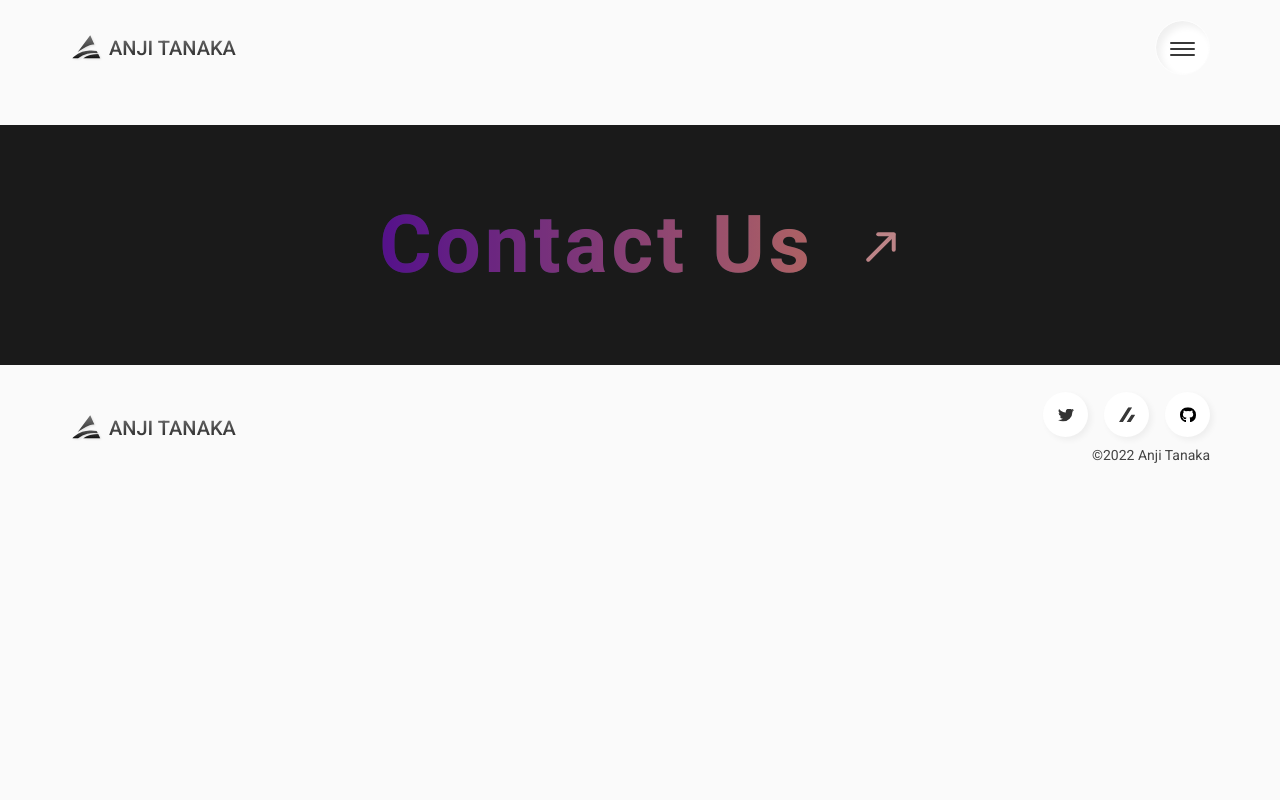
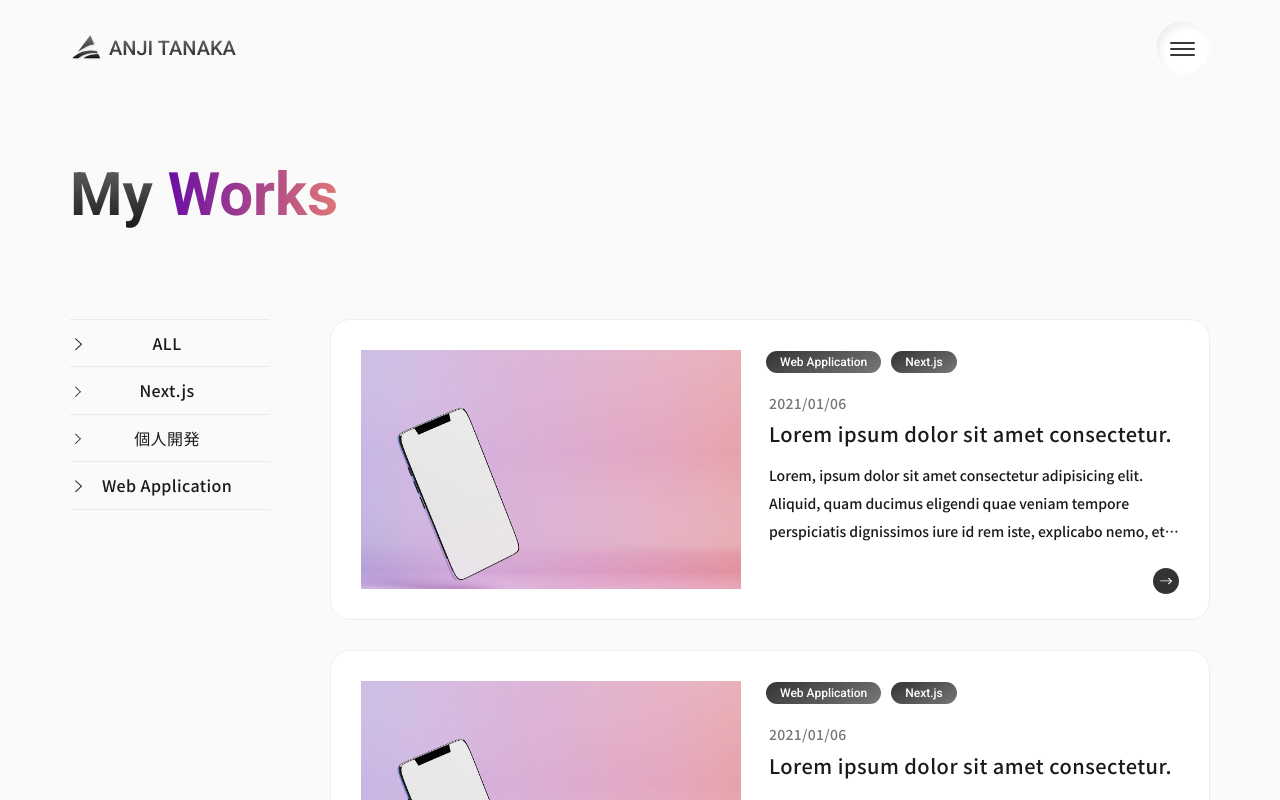
Before and after one commit to anji0114/next-portfolio, a Next.js app: page /works in a window 1280 px wide. Shown: the top 800 px of the page. Built offline with nearby package versions, Linux system fonts and the light colour scheme.

Commit message:
worksページtabまでコーディング完了

```diff
--- a/src/components/About/Profile/index.jsx
+++ b/src/components/About/Profile/index.jsx
@@ -23,10 +23,10 @@ export const Profile = () => {
         <div className="p-about-profile__grid">
           <div className="p-about-profile__heading">
             <h2 className="c-heading02">
-              <span className="c-heading02__text">MY</span>
+              <span className="c-heading02__text">My</span>
               &nbsp;
-              <span className="c-gradient__text-wrap" data-text="PROFILE">
-                <span className="c-gradient__text">PROFILE</span>
+              <span className="c-gradient__text-wrap" data-text="Profile">
+                <span className="c-gradient__text">Profile</span>
               </span>
             </h2>
           </div>
--- a/src/components/About/Skill/index.jsx
+++ b/src/components/About/Skill/index.jsx
@@ -8,11 +8,11 @@ export const Skill = () => {
         <div className="l-container">
           <div className="p-about-skill__heading">
             <h2 className="c-heading02">
-              <span className="c-gradient__text-wrap" data-text="SKILL">
-                <span className="c-gradient__text">SKILL</span>
+              <span className="c-gradient__text-wrap" data-text="Skill">
+                <span className="c-gradient__text">Skill</span>
               </span>
               &nbsp;
-              <span className="c-heading02__text">SET</span>
+              <span className="c-heading02__text">Set</span>
             </h2>
             <SKillPrerequisite />
           </div>
--- /dev/null
+++ b/src/components/Works/Articles/index.jsx
@@ -0,0 +1,51 @@
+import Image from "next/image";
+import thumbnail from "images/home/works.jpg";
+
+const Works = [
+  {
+    title: "実績1",
+  },
+  {
+    title: "実績3",
+  },
+  {
+    title: "実績2",
+  },
+];
+
+export const Articles = () => {
+  return (
+    <div className="p-works-articles">
+      {Works.map((work) => (
+        <article className="p-works-article" key={work.title}>
+          <div className="p-works-article__thumbnail">
+            <div className="p-works-article__thumbnail-wrap">
+              <Image src={thumbnail} alt="サムネイル" />
+            </div>
+          </div>
+          <div className="p-works-article__contents">
+            <div className="p-works-article__content">
+              <time className="p-works-article__time">2021/01/06</time>
+              <h3 className="p-works-article__title">Lorem ipsum dolor sit amet consectetur.</h3>
+              <p className="p-works-article__description">
+                Lorem, ipsum dolor sit amet consectetur adipisicing elit. Aliquid, quam ducimus
+                eligendi quae veniam tempore perspiciatis dignissimos iure id rem iste, explicabo
+                nemo, et consequuntur illo repellat quis voluptatum consectetur.
+              </p>
+            </div>
+            <ul className="p-works-article__categories">
+              <li className="p-works-article__category">
+                <a href="">Web Application</a>
+              </li>
+              <li className="p-works-article__category">
+                <a href="">Next.js</a>
+              </li>
+            </ul>
+            <span className="p-works-article__arrow"></span>
+          </div>
+          <a href="" className="c-link__overlay"></a>
+        </article>
+      ))}
+    </div>
+  );
+};
--- /dev/null
+++ b/src/components/Works/Categories/index.jsx
@@ -0,0 +1,20 @@
+export const Categories = () => {
+  return (
+    <div className="p-works-category">
+      <ul className="p-works-category__list">
+        <li className="p-works-category__item">
+          <a href="">ALL</a>
+        </li>
+        <li className="p-works-category__item">
+          <a href="">Next.js</a>
+        </li>
+        <li className="p-works-category__item">
+          <a href="">個人開発</a>
+        </li>
+        <li className="p-works-category__item">
+          <a href="">Web Application</a>
+        </li>
+      </ul>
+    </div>
+  );
+};
--- a/src/pages/works/index.jsx
+++ b/src/pages/works/index.jsx
@@ -1,7 +1,29 @@
+import { Articles } from "@/components/Works/Articles";
+import { Categories } from "@/components/Works/Categories";
+
 const Works = () => {
   return (
     <div className="p-works">
-      <div className="p-works__content"></div>
+      <div className="p-works__wrap">
+        <div className="l-container">
+          <h2 className="c-heading01">
+            <span className="c-heading01__text">My</span>
+            &nbsp;
+            <span className="c-gradient__text-wrap" data-text="Works">
+              <span className="c-gradient__text">Works</span>
+            </span>
+          </h2>
+          <div className="p-works__contents">
+            <aside className="p-works__aside">
+              <Categories />
+            </aside>
+            <main className="p-works__main">
+              <Articles />
+              <div className="p-works-pagination"></div>
+            </main>
+          </div>
+        </div>
+      </div>
     </div>
   );
 };
--- a/styles/components/_heading.scss
+++ b/styles/components/_heading.scss
@@ -18,8 +18,8 @@
 }
 
 .c-heading02 {
-  font-size: 40px;
-  font-weight: 500;
+  font-size: 42px;
+  font-weight: 700;
   font-family: global.$font-en;
 }
 
--- /dev/null
+++ b/styles/project/_works-article.scss
@@ -0,0 +1,222 @@
+@use "../global" as global;
+
+.p-works-articles {
+  display: flex;
+  flex-wrap: wrap;
+  justify-content: space-between;
+
+  @include global.mq("lg") {
+    display: block;
+  }
+}
+
+.p-works-article {
+  position: relative;
+  overflow: hidden;
+  border-radius: 8px;
+  background-color: #fff;
+  border: 1px solid #eeeeee;
+  transition: box-shadow 0.4s ease, border 0.4s ease;
+
+  @include global.mq("md") {
+    width: calc((100% - 30px) / 2);
+
+    &:nth-of-type(n + 3) {
+      margin-top: 30px;
+    }
+  }
+
+  @include global.mq("lg") {
+    display: flex;
+    align-items: flex-start;
+    justify-content: space-between;
+    width: 100%;
+    padding: 25px;
+    border-radius: 20px;
+
+    &:nth-of-type(n + 3) {
+      margin-top: 0;
+    }
+
+    &:not(:first-of-type) {
+      margin-top: 30px;
+    }
+  }
+
+  @include global.mq("xl") {
+    padding: 30px;
+  }
+}
+
+.p-works-article:hover {
+  box-shadow: 0px 8px 12px #f0f0f0;
+  box-shadow: 0px 0px 20px -10px rgba(0, 0, 0, 0.3);
+  border: 1px solid #fff;
+
+  .p-works-article__arrow {
+    background-color: global.$c-black-darkest;
+  }
+
+  .p-works-article__thumbnail img {
+    transform: scale(1.01);
+  }
+
+  @include global.mq("lg") {
+    box-shadow: inset 9px 9px 18px #f0f0f0, inset -9px -9px 18px #ffffff;
+
+    .p-works-article__thumbnail img {
+      transform: scale(1);
+    }
+  }
+}
+
+.p-works-article__thumbnail {
+  width: 100%;
+  @include global.mq("lg") {
+    width: 320px;
+  }
+
+  @include global.mq("xl") {
+    width: 380px;
+  }
+}
+
+.p-works-article__thumbnail-wrap {
+  position: relative;
+  overflow: hidden;
+  width: 100%;
+  padding-bottom: 63%;
+
+  img {
+    position: absolute;
+    top: 0;
+    left: 0;
+    width: 100%;
+    height: 100%;
+    object-fit: cover;
+    transition: transform 0.4s ease 0s;
+  }
+
+  @include global.mq("lg") {
+    img {
+      transform: scale(1.05);
+    }
+  }
+}
+
+.p-works-article__contents {
+  padding: 20px 22px;
+
+  @include global.mq("lg") {
+    padding: 0;
+    width: calc(100% - 320px - 25px);
+    display: flex;
+    flex-direction: column-reverse;
+  }
+
+  @include global.mq("xl") {
+    width: calc(100% - 380px - 25px);
+  }
+}
+
+.p-works-article__content {
+  padding-left: 3px;
+
+  @include global.mq("lg") {
+    margin-top: 20px;
+  }
+}
+
+.p-works-article__time {
+  font-size: 14px;
+  font-weight: 500;
+  color: #777777;
+  letter-spacing: 0.02em;
+}
+
+.p-works-article__title {
+  font-size: 20px;
+  font-weight: 500;
+  line-height: 1.75;
+  letter-spacing: 0.025em;
+  -webkit-box-orient: vertical;
+  -webkit-line-clamp: 1;
+  display: -webkit-box;
+  overflow: hidden;
+
+  @include global.mq("lg") {
+    margin-top: 5px;
+  }
+}
+
+.p-works-article__description {
+  margin-top: 10px;
+  font-size: 14px;
+  font-weight: 500;
+  line-height: 2;
+  -webkit-box-orient: vertical;
+  -webkit-line-clamp: 2;
+  display: -webkit-box;
+  overflow: hidden;
+
+  @include global.mq("xl") {
+    -webkit-line-clamp: 3;
+  }
+}
+
+.p-works-article__categories {
+  position: relative;
+  margin-top: 20px;
+  padding-right: 30px;
+
+  @include global.mq("lg") {
+    margin-top: 0;
+    padding-right: 0;
+  }
+}
+
+.p-works-article__category {
+  display: inline-block;
+  padding: 5px 14px 3px;
+  font-size: 12px;
+  font-weight: 500;
+  font-family: global.$font-en;
+  color: #fff;
+  background: linear-gradient(150deg, #333, #777);
+  border-radius: 100px;
+
+  &:not(:first-of-type) {
+    margin-left: 10px;
+  }
+}
+
+.p-works-article__arrow {
+  position: absolute;
+  right: 20px;
+  bottom: 19px;
+  background-color: global.$c-black;
+  width: 26px;
+  height: 26px;
+  border-radius: 50%;
+  transition: background-color 0.4s ease;
+
+  &::before {
+    content: "";
+    position: absolute;
+    top: 50%;
+    left: 50%;
+    transform: translate(-50%, -50%);
+    width: 12px;
+    height: 7px;
+    background-repeat: no-repeat;
+    background-position: center center;
+    background-size: contain;
+    background-image: url(../../images/icons/icon_arrow01.svg);
+    filter: brightness(0) invert(1);
+  }
+
+  @include global.mq("lg") {
+    right: 30px;
+    bottom: 25px;
+  }
+}
--- /dev/null
+++ b/styles/project/_works-category.scss
@@ -0,0 +1,95 @@
+@use "../global" as global;
+
+.p-works-category {
+  @include global.mq("lg") {
+    display: block;
+    position: sticky;
+    top: 100px;
+  }
+}
+
+.p-works-category__list {
+  display: flex;
+  flex-wrap: wrap;
+
+  @include global.mq("lg") {
+    display: block;
+  }
+}
+
+.p-works-category__item {
+  width: calc(100% / 3);
+
+  @include global.mq("lg") {
+    width: 100%;
+  }
+}
+
+.p-works-category__item a {
+  position: relative;
+  display: inline-block;
+  width: 100%;
+  text-align: center;
+  font-weight: 500;
+  letter-spacing: 0.025em;
+  padding: 14px 11px 14px 5px;
+  transition: background-color 0.3s ease;
+  border-bottom: 1px solid #eaeaea;
+
+  &::before {
+    content: "";
+    position: absolute;
+    left: 15px;
+    top: 50%;
+    transform: translateY(calc(-50% + 1px));
+    width: 6.5px;
+    height: 11.5px;
+    background-repeat: no-repeat;
+    background-position: center center;
+    background-size: contain;
+    background-image: url(../../images/icons/icon_arrow02.svg);
+    transition: transform 0.3s ease;
+  }
+
+  @include global.mq("lg") {
+    &::before {
+      left: 5px;
+    }
+  }
+}
+
+.p-works-category__item {
+  &:nth-of-type(3n + 2) a,
+  &:nth-of-type(3n + 3) a {
+    border-left: 1px solid #eaeaea;
+  }
+
+  &:nth-of-type(2) a,
+  &:nth-of-type(3) a {
+    border-top: 1px solid #eaeaea;
+  }
+
+  &:first-of-type a {
+    border-top: 1px solid #eaeaea;
+  }
+
+  @include global.mq("lg") {
+    &:nth-of-type(2) a,
+    &:nth-of-type(3) a {
+      border-top: none;
+    }
+
+    &:nth-of-type(3n + 2) a,
+    &:nth-of-type(3n + 3) a {
+      border-left: none;
+    }
+  }
+}
+
+.p-works-category__item a:hover {
+  background-color: #fff;
+
+  &::before {
+    transform: translate(3px, calc(-50% + 1px));
+  }
+}
--- /dev/null
+++ b/styles/project/_works-pagination.scss
@@ -0,0 +1 @@
+@use "../global" as global;
--- /dev/null
+++ b/styles/project/_works.scss
@@ -0,0 +1,29 @@
+@use "../global" as global;
+
+.p-works {
+  padding-top: 160px;
+}
+
+.p-works__contents {
+  margin-top: 90px;
+
+  @include global.mq("lg") {
+    display: flex;
+    justify-content: space-between;
+  }
+}
+
+.p-works__aside {
+  @include global.mq("lg") {
+    width: 200px;
+  }
+}
+
+.p-works__main {
+  margin-top: 50px;
+
+  @include global.mq("lg") {
+    margin-top: 0;
+    width: calc(100% - 260px);
+  }
+}
--- a/styles/style.scss
+++ b/styles/style.scss
@@ -24,3 +24,7 @@
 @use "./project/home-about";
 @use "./project/home-works";
 @use "./project/home-repository";
+@use "./project/works-article";
+@use "./project/works-category";
+@use "./project/works-pagination";
+@use "./project/works";
```
Also changed, not shown: images/icons/icon_arrow02.svg (added).
